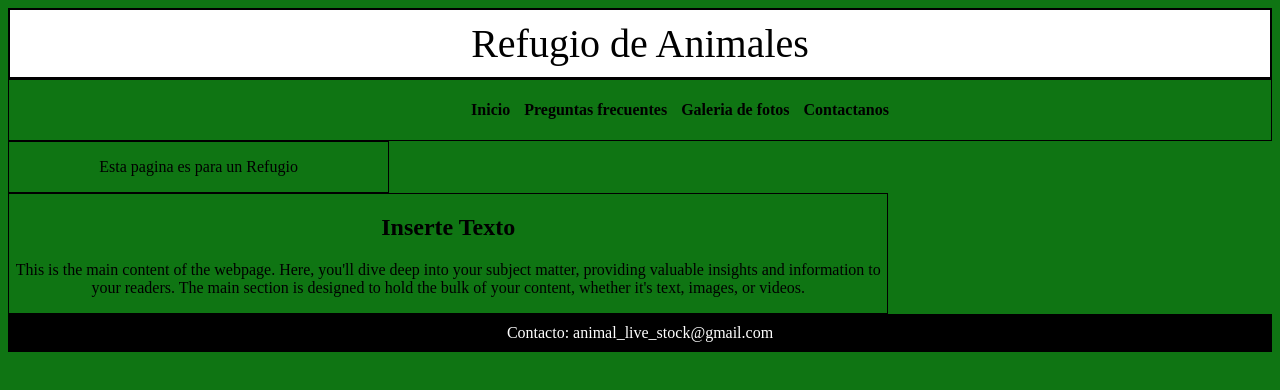
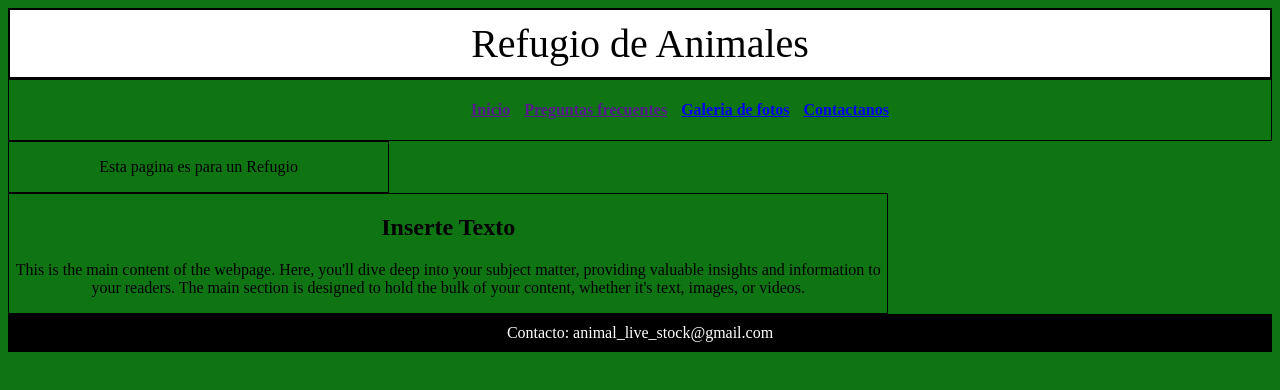
Before and after one commit to Los-Aguilas-Spiderman/RefugioAnimal, a plain HTML site: page index.html in a window 1280 px wide. Drawn offline with Linux system fonts and the light colour scheme.

Commit message:
create 2 html nav

```diff
--- a/index.html
+++ b/index.html
@@ -13,10 +13,10 @@
     <nav>
         <ol>
             <ul>
-                <li>Inicio</li>
-                <li>Preguntas frecuentes</li>
-                <li>Galeria de fotos</li>
-                <li>Contactanos</li>
+                <li><a href="">Inicio</a></li>
+                <li><a href="">Preguntas frecuentes</a></li>
+                <li><a href="galeriafotos.html">Galeria de fotos</a></li>
+                <li><a href="contactanos.html">Contactanos</a></li>
             </ul>
         </ol>
     </nav>
```
Also changed, not shown: contactanos.html (added, +11 -0 lines), galeriafotos.html (added, +11 -0 lines).
